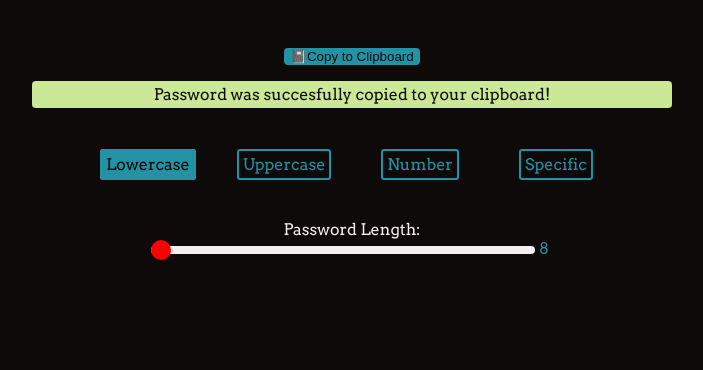
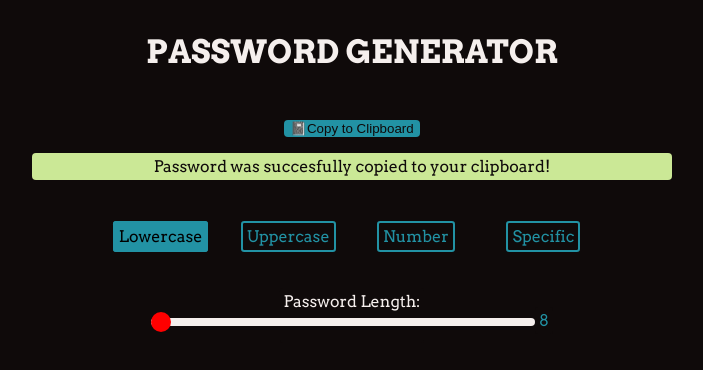
Before and after one commit to SzabiSch/Password-Generator, a Vue app: page / in a window 1280 px wide. Shown: the top 370 px of the page, without its empty margins (288-991 px from the left). Built offline with nearby package versions, Linux system fonts and the light colour scheme.

Commit message:
Fixed: Password is generated but still in console readable, up to next exercise

```diff
--- a/src/App.vue
+++ b/src/App.vue
@@ -1,5 +1,5 @@
 <template>
-  <PasswordGenerator msg="PASSWORD GENERATOR" />
+  <PasswordGenerator titleOfPage="PASSWORD GENERATOR" />
 </template>
 
 <script>
--- a/src/components/PasswordGenerator.vue
+++ b/src/components/PasswordGenerator.vue
@@ -1,5 +1,5 @@
 <template>
-  <h1>{{ msg }}</h1>
+  <h1>{{ titleOfPage }}</h1>
 
   <body>
     <div class="btnToCopy">
@@ -80,12 +80,20 @@ export default {
       characterInclSpecific: false,
     };
   },
+  props: {
+    titleOfPage: {
+      type: String,
+      default: "Password-Generator",
+    },
+  },
   methods: {
     generatePassword() {
       let password = "";
       let characters = "";
-      if (this.characterInclUpperCase) {
+      if (this.characterInclLowerrCase) {
         characters += "abcdefghijklmnopqrstuvwxyz";
+      } else {
+        characters = characters.replace(this.characterInclLowerCase);
       }
       if (this.characterInclUpperCase) {
         characters += "ABCDEFGHIJKLMNOPQRSTUVWXYZ";
@@ -102,11 +110,8 @@ export default {
         );
       }
       console.log(this.lengthpassword);
+      console.log(password);
       this.generatedPassword = password;
-      this.characterInclLowerCase(false);
-    },
-    triggerLoading(state) {
-      this.isLoading = state;
     },
   },
 };
@@ -166,47 +171,16 @@ input[type="checkbox"]:checked + label {
   color: black;
 }
 
-/*.designed-box {
-  padding: 0.25rem;
-  color: #2292a4;
-  border: 0.15rem solid #2292a4;
-  background-color: #0f0a0a;
-  border-radius: 0.2rem;
-}
-input[type="checkbox"]:checked + .designed-box {
-  background-color: #2292a4;
-  color: #f5efed;
-  border: 0.15rem solid #2292a4;
-}
-
-.box-upper:focus + .designed-box {
-  background-color: #2292a4;
-  color: #f5efed;
-  border: 0.15rem solid #2292a4;
-}
-.box-number:checked + .designed-box {
-  background-color: #2292a4;
-  color: #f5efed;
-  border: 0.15rem solid #2292a4;
-}
-.box-specific:checked + .designed-box {
-  background-color: #2292a4;
-  color: #f5efed;
-  border: 0.15rem solid #2292a4;
-}
-.box-lowercase:focus + .designed-box {
-  border: 0.2rem solid #2292a4;
-}
-*/
 .pre-condition-navigation {
   display: grid;
-  width: 40vw;
+
   height: 14vh;
   grid-template-columns: 1fr 1fr;
   grid-template-rows: 1fr 1fr;
   grid-template-areas:
     "btn-1 btn-2"
     "btn-3 btn-4";
+  gap: 1rem;
 }
 @media screen and (min-width: 800px) {
   .pre-condition-navigation {
```
